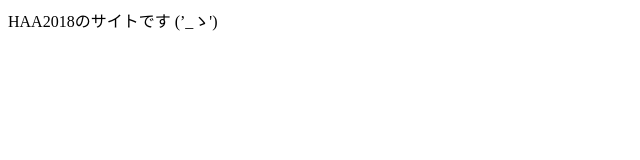
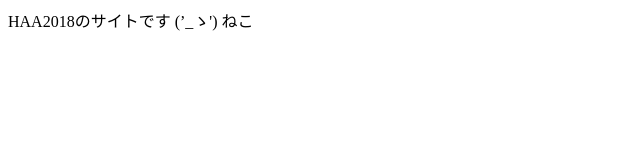
Before and after one commit to humandgd/haa2018, a plain HTML site: page index.html in a window 1280 px wide. Shown: the full height of the page, 0-640 px from the left. Drawn offline with Linux system fonts and the light colour scheme.

Commit message:
haa2018の追加

```diff
--- a/index.html
+++ b/index.html
@@ -4,5 +4,6 @@
 <body>
 HAA2018のサイトです
 (’_ゝ')
+ねこ
 </body>
 </html>
```
